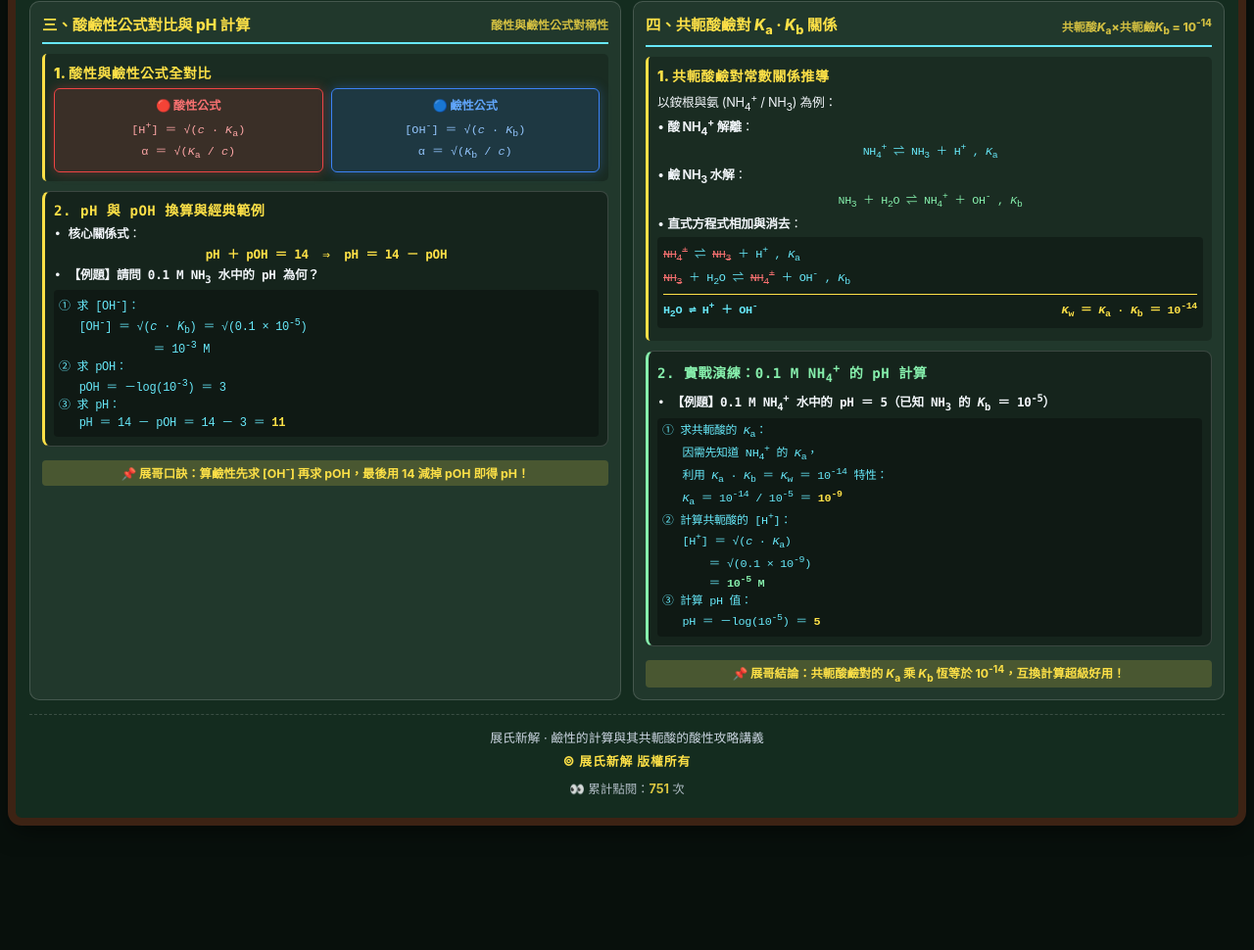
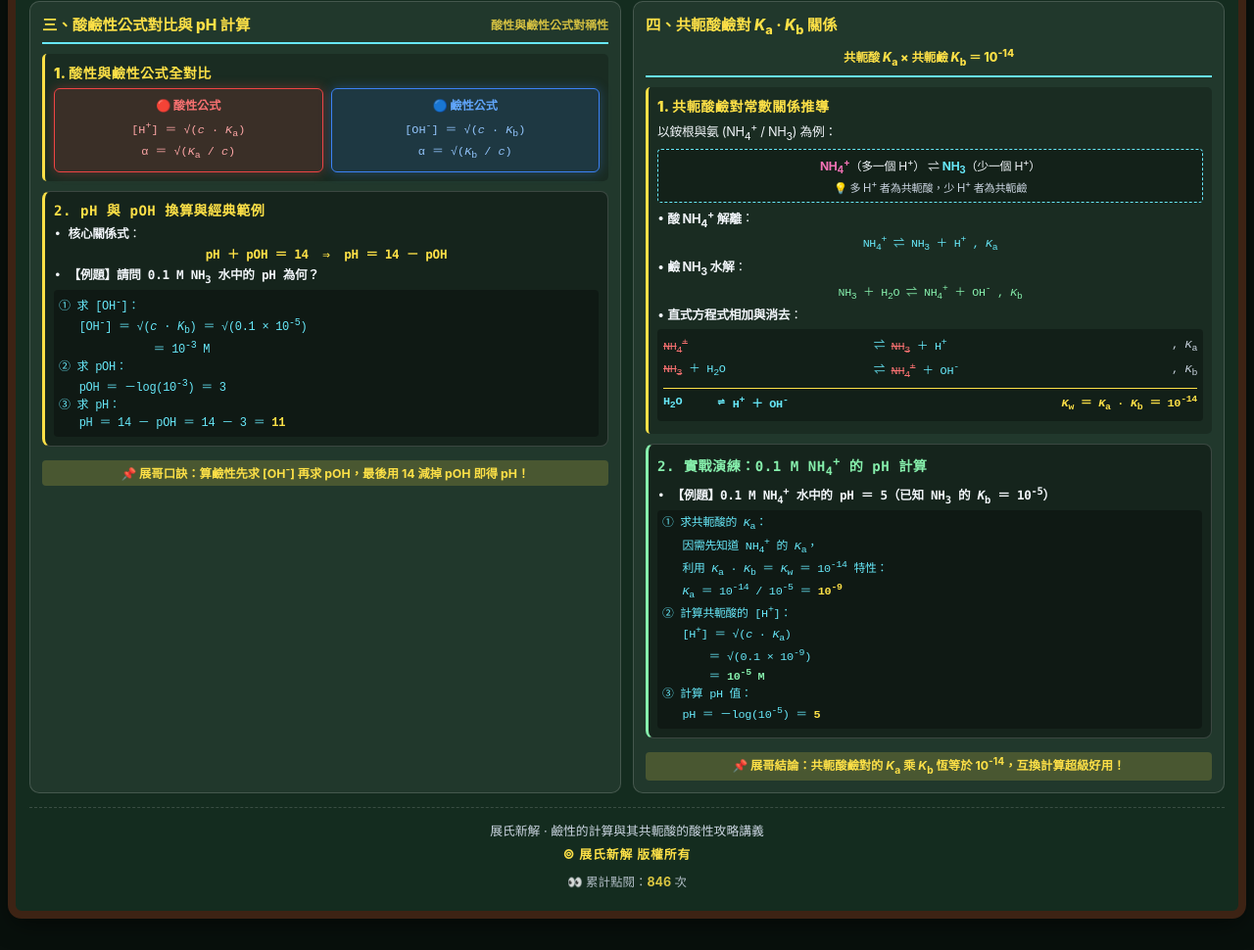
Before and after one commit to Jelly-ChinChan/Acid-base-hand-out7, a plain HTML site: page index.html in a window 1280 px wide. Shown: the part 951-1921 px from the top of the page at 98% size. Before the commit the page ends 1826 px from the top, so only its background shows below. Drawn offline with Linux system fonts and the light colour scheme.

Commit message:
Update index.html

```diff
--- a/index.html
+++ b/index.html
@@ -508,11 +508,25 @@
           <div class="sub-head" style="color:var(--chalk-yellow);">1. 氨水的微觀結構與水合歷程</div>
           <div style="background: rgba(0,0,0,0.3); border: 1px dashed var(--chalk-cyan); padding: 8px; border-radius: 4px; margin-bottom: 6px; font-size: 0.77rem; text-align:center; font-family:monospace; line-height: 1.8;">
             NH<sub>3</sub> ＋ H<sub>2</sub>O ⇌ NH<sub>4</sub>OH ⇌ NH<sub>4</sub><sup>+</sup> ＋ OH<sup>-</sup><br>
-            <div style="display: flex; justify-content: space-around; align-items: flex-start; margin-top: 4px; font-size: 0.72rem; color: var(--chalk-cyan);">
-              <span>H<br>│<br>H-N-H</span>
-              <span>H<br>│<br>H-O</span>
-              <span>H<br>│<br>H-N(H)-OH</span>
-              <span>NH<sub>4</sub><sup>+</sup> + OH<sup>-</sup></span>
+            <div style="display: flex; justify-content: space-around; align-items: flex-start; margin-top: 6px; font-size: 0.7rem; color: var(--chalk-cyan);">
+              <!-- NH3 (對應第一張圖：十字結構帶孤對電子) -->
+              <div style="text-align: center; line-height: 1.2;">
+                H<br>│<br>H－N:[span_0](start_span)[span_0](end_span)<br>│<br>H
+              </div>
+              <!-- H2O (對應第二張圖：H-O-H) -->
+              <div style="text-align: center; line-height: 1.2;">
+                <br>
+                H－O－H[span_1](start_span)[span_1](end_span)
+              </div>
+              <!-- NH4OH (對應第三張圖：N接4個H，右邊H接OH) -->
+              <div style="text-align: center; line-height: 1.2;">
+                H<br>│<br>H－N－H[span_2](start_span)[span_2](end_span)<br>│ &nbsp;&nbsp;&nbsp;&nbsp;┆ OH[span_3](start_span)[span_3](end_span)<br>H[span_4](start_span)[span_4](end_span)
+              </div>
+              <!-- NH4+ + OH- -->
+              <div style="text-align: center; line-height: 1.2;">
+                H<br>│<br>H－N<sup>+</sup>－H<br>│<br>H
+                <div style="margin-top:2px;">OH<sup>-</sup></div>
+              </div>
             </div>
           </div>
           <div style="font-size:0.8rem; line-height:1.5;">
@@ -613,13 +627,19 @@
       <div class="col-card">
         <div class="col-title">
           <span>四、共軛酸鹼對 <i>K</i><sub>a</sub> · <i>K</i><sub>b</sub> 關係</span>
-          <span style="font-size:0.75rem; opacity:0.8;">共軛酸<i>K</i><sub>a</sub>×共軛鹼<i>K</i><sub>b</sub> = 10<sup>-14</sup></span>
+          <div style="width: 100%; text-align: center; font-size: 0.78rem; color: var(--chalk-yellow); margin-top: 2px;">
+            共軛酸 <i>K</i><sub>a</sub> × 共軛鹼 <i>K</i><sub>b</sub> ＝ 10<sup>-14</sup>
+          </div>
         </div>
 
         <div class="section-box">
           <div class="sub-head" style="color:var(--chalk-yellow);">1. 共軛酸鹼對常數關係推導</div>
           <div style="font-size:0.8rem; line-height:1.5; letter-spacing:-0.3px;">
             以銨根與氨 (NH<sub>4</sub><sup>+</sup> / NH<sub>3</sub>) 為例：<br>
+            <div style="background: rgba(0,0,0,0.25); border: 1px dashed var(--chalk-cyan); padding: 5px; border-radius: 4px; margin: 4px 0; font-size: 0.75rem; text-align: center;">
+              <span style="color: var(--chalk-pink); font-weight: bold;">NH<sub>4</sub><sup>+</sup></span>（多一個 H<sup>+</sup>） ⇌ <span style="color: var(--chalk-cyan); font-weight: bold;">NH<sub>3</sub></span>（少一個 H<sup>+</sup>）<br>
+              <span style="font-size: 0.7rem; color: var(--text-sub);">💡 多 H<sup>+</sup> 者為共軛酸，少 H<sup>+</sup> 者為共軛鹼</span>
+            </div>
             • <b>酸 NH<sub>4</sub><sup>+</sup> 解離</b>：<br>
             <div style="font-family:monospace; color:var(--chalk-cyan); font-size:0.73rem; margin:2px 0; text-align:center;">
               NH<sub>4</sub><sup>+</sup> ⇌ NH<sub>3</sub> ＋ H<sup>+</sup> , <i>K</i><sub>a</sub>
@@ -629,11 +649,30 @@
               NH<sub>3</sub> ＋ H<sub>2</sub>O ⇌ NH<sub>4</sub><sup>+</sup> ＋ OH<sup>-</sup> , <i>K</i><sub>b</sub>
             </div>
             • <b>直式方程式相加與消去</b>：<br>
-            <div style="font-family:monospace; color:var(--chalk-cyan); font-size:0.74rem; margin:4px 0; background:rgba(0,0,0,0.3); padding:6px; border-radius:4px; line-height:1.6;">
-              <span style="text-decoration: line-through; color: var(--chalk-red);">NH<sub>4</sub><sup>+</sup></span> ⇌ <span style="text-decoration: line-through; color: var(--chalk-red);">NH<sub>3</sub></span> ＋ H<sup>+</sup> , <i>K</i><sub>a</sub><br>
-              <span style="text-decoration: line-through; color: var(--chalk-red);">NH<sub>3</sub></span> ＋ H<sub>2</sub>O ⇌ <span style="text-decoration: line-through; color: var(--chalk-red);">NH<sub>4</sub><sup>+</sup></span> ＋ OH<sup>-</sup> , <i>K</i><sub>b</sub><br>
+            <div style="font-family:monospace; color:var(--chalk-cyan); font-size:0.74rem; margin:4px 0; background:rgba(0,0,0,0.3); padding:6px; border-radius:4px;">
+              <table style="width:100%; border-collapse:collapse; font-family:monospace; font-size:0.74rem;">
+                <tr>
+                  <td style="padding:1px 0;"><span style="text-decoration: line-through; color: var(--chalk-red);">NH<sub>4</sub><sup>+</sup></span></td>
+                  <td style="text-align:center; width:24px;">⇌</td>
+                  <td style="padding:1px 0;"><span style="text-decoration: line-through; color: var(--chalk-red);">NH<sub>3</sub></span> ＋ H<sup>+</sup></td>
+                  <td style="text-align:right; color:var(--text-sub);">, <i>K</i><sub>a</sub></td>
+                </tr>
+                <tr>
+                  <td style="padding:1px 0;"><span style="text-decoration: line-through; color: var(--chalk-red);">NH<sub>3</sub></span> ＋ H<sub>2</sub>O</td>
+                  <td style="text-align:center; width:24px;">⇌</td>
+                  <td style="padding:1px 0;"><span style="text-decoration: line-through; color: var(--chalk-red);">NH<sub>4</sub><sup>+</sup></span> ＋ OH<sup>-</sup></td>
+                  <td style="text-align:right; color:var(--text-sub);">, <i>K</i><sub>b</sub></td>
+                </tr>
+              </table>
               <hr style="border: 0; border-top: 1.5px solid var(--chalk-yellow); margin: 4px 0;">
-              <b>H<sub>2</sub>O ⇌ H<sup>+</sup> ＋ OH<sup>-</sup></b> <span style="float: right; color: var(--chalk-yellow); font-weight: bold;"><i>K</i><sub>w</sub> ＝ <i>K</i><sub>a</sub> · <i>K</i><sub>b</sub> ＝ 10<sup>-14</sup></span>
+              <table style="width:100%; border-collapse:collapse; font-family:monospace; font-size:0.74rem;">
+                <tr>
+                  <td style="padding:1px 0; font-weight:bold;">H<sub>2</sub>O</td>
+                  <td style="text-align:center; width:24px; font-weight:bold;">⇌</td>
+                  <td style="padding:1px 0; font-weight:bold;">H<sup>+</sup> ＋ OH<sup>-</sup></td>
+                  <td style="text-align:right; color:var(--chalk-yellow); font-weight:bold;"><i>K</i><sub>w</sub> ＝ <i>K</i><sub>a</sub> · <i>K</i><sub>b</sub> ＝ 10<sup>-14</sup></td>
+                </tr>
+              </table>
             </div>
           </div>
         </div>
@@ -671,7 +710,7 @@
       <div>展氏新解 · 鹼性的計算與其共軛酸的酸性攻略講義</div>
       <div class="footer-copyright">© 展氏新解 版權所有</div>
       <div style="font-size:0.78rem; opacity:0.85; margin-top:4px;">
-        👀 累計點閱：<span id="pageViews" style="color:var(--chalk-yellow); font-weight:bold;">751</span> 次
+        👀 累計點閱：<span id="pageViews" style="color:var(--chalk-yellow); font-weight:bold;">846</span> 次
       </div>
     </div>
 
@@ -703,58 +742,58 @@
       {
         id: 1,
         level: "強鹼與難溶弱鹼計算",
-        question: "在 25°C 下，已知氫氧化鎂 $\\text{Mg(OH)}_2$ 的溶度積常數 $K_b = 10^{-11}$。關於其飽和水溶液之敘述[span_0](start_span)[span_0](end_span)[span_1](start_span)[span_1](end_span)，下列何者正確？",
+        question: "在 25°C 下，已知氫氧化鎂 Mg(OH)₂ 的溶度積常數 Kb = 10⁻¹¹。關於其飽和水溶液之敘述，下列何者正確？",
         options: [
-          "A. 1 M 的 $\\text{NaOH}$ 水溶液中 $[\\text{OH}^-] = 0.5\\text{ M}$",
-          "B. 難溶弱鹼 $\\text{Mg(OH)}_2$ 飽和溶液中 $[\\text{OH}^-] = 2x$，其計算值約為 $2.72 \\times 10^{-4}\\text{ M}$[span_2](start_span)[span_2](end_span)[span_3](start_span)[span_3](end_span)",
-          "C. $10^{-11} = x^3$",
-          "D. $\\text{Mg(OH)}_2$ 屬強溶強鹼，在水中 100% 完全解離",
-          "E. 飽和 $\\text{Mg(OH)}_2$ 溶液中的 $[\\text{Mg}^{2+}]$ 等於 $[\\text{OH}^-]$"
+          "A. 1 M 的 NaOH 水溶液中 [OH⁻] = 0.5 M",
+          "B. 難溶弱鹼 Mg(OH)₂ 飽和溶液中 [OH⁻] = 2x，其計算值約為 2.72 × 10⁻⁴ M",
+          "C. 10⁻¹¹ = x³",
+          "D. Mg(OH)₂ 屬強溶強鹼，在水中 100% 完全解離",
+          "E. 飽和 Mg(OH)₂ 溶液中的 [Mg²⁺] 等於 [OH⁻]"
         ],
         answer: 1,
-        explanation: "【展氏新解解析】：<br>• $\\text{Mg(OH)}_2 \\rightleftharpoons \\text{Mg}^{2+} + 2\\text{OH}^-$，設溶解度為 $x$，則 $[\\text{Mg}^{2+}] = x$、$[\\text{OH}^-] = 2x$[span_4](start_span)[span_4](end_span)[span_5](start_span)[span_5](end_span)。<br>• 經計量推導，$4x^3 = 10^{-11}$，得 $[\\text{OH}^-] = 2x \approx 2.72 \\times 10^{-4}\\text{ M}$[span_6](start_span)[span_6](end_span)[span_7](start_span)[span_7](end_span)。<br>• 故選項 B 正確。"
+        explanation: "【展氏新解解析】：<br>• Mg(OH)₂ ⇌ Mg²⁺ + 2OH⁻，設溶解度為 x，則 [Mg²⁺] = x、[OH⁻] = 2x。<br>• 經計量推導，4x³ = 10⁻¹¹，得 [OH⁻] = 2x ≈ 2.72 × 10⁻⁴ M。<br>• 故選項 B 正確。"
       },
       {
         id: 2,
         level: "非含氧鹼氨水微觀與計算",
-        question: "已知 0.1 M 氨水 ($\\text{NH}_3$) 之 $K_b \\approx 10^{-5}$。關於此溶液之敘述[span_8](start_span)[span_8](end_span)[span_9](start_span)[span_9](end_span)，下列何者正確？",
+        question: "已知 0.1 M 氨水 (NH₃) 之 Kb ≈ 10⁻⁵。關於此溶液之敘述，下列何者正確？",
         options: [
-          "A. 巨觀下每 100 個 $\\text{NH}_3$ 分子全數解離",
-          "B. 水中 $[\\text{OH}^-] = 10^{-3}\\text{ M}$[span_10](start_span)[span_10](end_span)[span_11](start_span)[span_11](end_span)",
-          "C. 此溶液的 $\\text{pOH} = 5$",
-          "D. 此溶液的 $\\text{pH} = 3$",
+          "A. 巨觀下每 100 個 NH₃ 分子全數解離",
+          "B. 水中 [OH⁻] = 10⁻³ M",
+          "C. 此溶液的 pOH = 5",
+          "D. 此溶液的 pH = 3",
           "E. 此溶液呈強酸性"
         ],
         answer: 1,
-        explanation: "【展氏新解解析】：<br>• $[\\text{OH}^-] = \\sqrt{c \\cdot K_b} = \\sqrt{0.1 \\times 10^{-5}} = 10^{-3}\\text{ M}$[span_12](start_span)[span_12](end_span)[span_13](start_span)[span_13](end_span)。<br>• 故 $\\text{pOH} = 3$，$\\text{pH} = 14 - 3 = 11$[span_14](start_span)[span_14](end_span)[span_15](start_span)[span_15](end_span)。<br>• 故選項 B 正確。"
+        explanation: "【展氏新解解析】：<br>• [OH⁻] = √(c · Kb) = √(0.1 × 10⁻⁵) = 10⁻³ M。<br>• 故 pOH = 3，pH = 14 - 3 = 11。<br>• 故選項 B 正確。"
       },
       {
         id: 3,
         level: "酸鹼性公式對比與 pH 換算",
-        question: "關於弱酸與弱鹼之計算公式，下列對稱關係何者正確？[span_16](start_span)[span_16](end_span)[span_17](start_span)[span_17](end_span)",
+        question: "關於弱酸與弱鹼之計算公式，下列對稱關係何者正確？",
         options: [
-          "A. 弱酸 $[\\text{H}^+] = \\sqrt{c \\cdot K_a}$，弱鹼 $[\\text{OH}^-] = \\sqrt{c \\cdot K_b}$[span_18](start_span)[span_18](end_span)[span_19](start_span)[span_19](end_span)",
-          "B. 弱酸解離度 $\\alpha = \\sqrt{c \\cdot K_a}$",
-          "C. 溶液中 $\\text{pH} \\times \\text{pOH} = 14$",
+          "A. 弱酸 [H⁺] = √(c · Ka)，弱鹼 [OH⁻] = √(c · Kb)",
+          "B. 弱酸解離度 α = √(c · Ka)",
+          "C. 溶液中 pH × pOH = 14",
           "D. 氨水解離常數表達式中分母不能近似",
-          "E. 強鹼水溶液中 $[\\text{OH}^-] = \\sqrt{c \\cdot K_b}$"
+          "E. 強鹼水溶液中 [OH⁻] = √(c · Kb)"
         ],
         answer: 0,
-        explanation: "【展氏新解解析】：<br>• 弱酸之氫離子濃度 $[\\text{H}^+] = \\sqrt{c \\cdot K_a}$，弱鹼之氫氧根離子濃度 $[\\text{OH}^-] = \\sqrt{c \\cdot K_b}$[span_20](start_span)[span_20](end_span)[span_21](start_span)[span_21](end_span)。<br>• 故選項 A 正確。"
+        explanation: "【展氏新解解析】：<br>• 弱酸之氫離子濃度 [H⁺] = √(c · Ka)，弱鹼之氫氧根離子濃度 [OH⁻] = √(c · Kb)。<br>• 故選項 A 正確。"
       },
       {
         id: 4,
         level: "共軛酸鹼對常數關係",
-        question: "已知氨 ($\\text{NH}_3$) 之 $K_b = 10^{-5}$。請問 0.1 M 銨根離子 ($\\text{NH}_4^+$) 水溶液之 $\\text{pH}$ 值為多少？[span_22](start_span)[span_22](end_span)[span_23](start_span)[span_23](end_span)",
+        question: "已知氨 (NH₃) 之 Kb = 10⁻⁵。請問 0.1 M 銨根離子 (NH₄⁺) 水溶液之 pH 值為多少？",
         options: [
           "A. 1",
           "B. 3",
-          "C. 5[span_24](start_span)[span_24](end_span)[span_25](start_span)[span_25](end_span)",
+          "C. 5",
           "D. 9",
           "E. 11"
         ],
         answer: 2,
-        explanation: "【展氏新解解析】：<br>• $\\text{NH}_4^+$ 之 $K_a = 10^{-14} / K_b = 10^{-14} / 10^{-5} = 10^{-9}$[span_26](start_span)[span_26](end_span)[span_27](start_span)[span_27](end_span)。<br>• $[\\text{H}^+] = \\sqrt{0.1 \\times 10^{-9}} = 10^{-5}\\text{ M}$[span_28](start_span)[span_28](end_span)[span_29](start_span)[span_29](end_span)。<br>• $\\text{pH} = -\\log(10^{-5}) = 5$[span_30](start_span)[span_30](end_span)[span_31](start_span)[span_31](end_span)。<br>• 故選項 C 正確。"
+        explanation: "【展氏新解解析】：<br>• NH₄⁺ 之 Ka = 10⁻¹⁴ / Kb = 10⁻¹⁴ / 10⁻⁵ = 10⁻⁹。<br>• [H⁺] = √(0.1 × 10⁻⁹) = 10⁻⁵ M。<br>• pH = -log(10⁻⁵) = 5。<br>• 故選項 C 正確。"
       }
     ];
 
```
